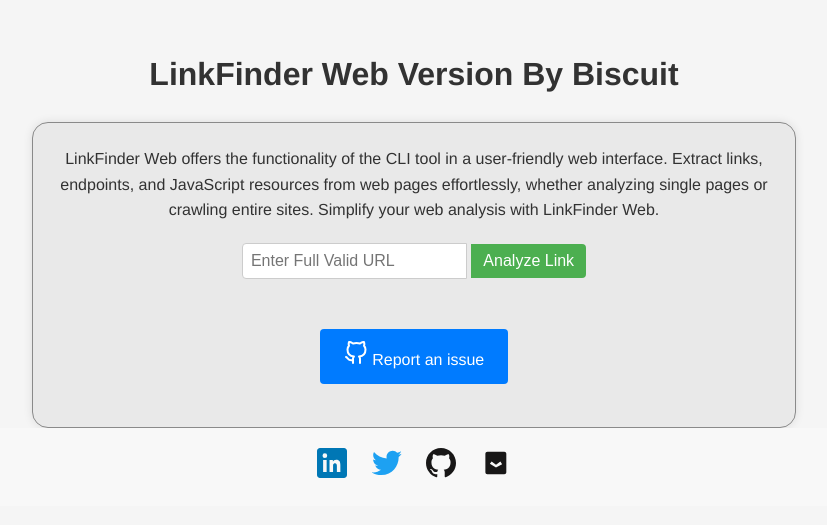
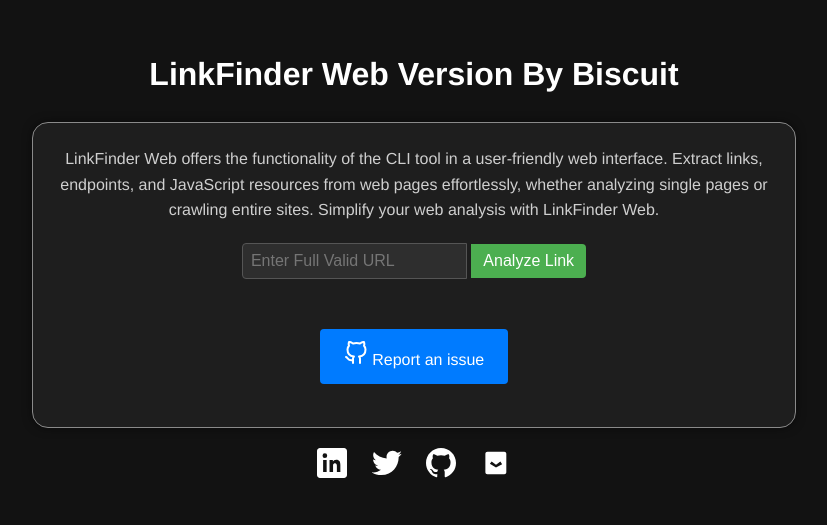
Before and after one commit to Raunaksplanet/LinkFinder-Web-Version, a Flask app: page / in a window 1280 px wide. Shown: the top 525 px of the page, without its empty margins (226-1053 px from the left). Run offline with Flask 3, Linux system fonts and the light colour scheme.

Commit message:
Update style.css

```diff
--- a/static/style.css
+++ b/static/style.css
@@ -1,20 +1,21 @@
 body {
     font-family: Helvetica, sans-serif;
-    background-color: #f5f5f5;
-    color: #323232;
+    background-color: #121212; /* Dark background */
+    color: #e0e0e0; /* Light text color */
     padding: 20px;
     line-height: 1.6;
 }
 
 h1 {
     text-align: center;
+    color: #ffffff; /* White color for headings */
 }
 
 .footer {
     text-align: center;
     margin-top: auto;
     padding: 20px;
-    background-color: #f8f8f8;
+    /* background-color: #1f1f1f; Slightly lighter dark background for footer */
 }
 
 .footer a {
@@ -22,48 +23,33 @@ h1 {
     display: inline-block;
 }
 
-.footer .linkedin {
-    width: 30px;
-    height: 30px;
-    fill: #0077B5; /* Set a default fill color for the icons */
-}
-
-.footer .twitter {
-    width: 30px;
-    height: 30px;
-    fill: #1DA1F2; /* Set a default fill color for the icons */
-}
-
-.footer .github {
-    width: 30px;
-    height: 30px;
-    fill: #181717; /* Set a default fill color for the icons */
-}
-
+.footer .linkedin,
+.footer .twitter,
+.footer .github,
 .footer .medium {
     width: 30px;
     height: 30px;
-    fill: #181717; /* Set a default fill color for the icons */
+    fill: #ffffff; /* White color for the icons */
 }
 
 .container {
     display: flex;
     flex-direction: column;
     align-items: center;
-    background-color: #e9e9e9;
+    background-color: #1e1e1e;
     padding: 23px;
     margin: 0 auto;
     border: 1px solid #8a8a8a;
     border-radius: 1em;
-    box-shadow: 0 0 10px rgba(0, 0, 0, 0.1);
+    box-shadow: 0 0 10px rgba(0, 0, 0, 0.5); /* Darker shadow */
     width: 56vw;
-
 }
 
 .description {
     max-width: 800px;
     text-align: center;
     margin-bottom: 20px;
+    color: #cfcfcf; /* Lighter text color */
 }
 
 .Input-Link {
@@ -75,21 +61,14 @@ h1 {
 .URL {
     flex: 1;
     padding: 8px;
-    border: 1px solid #ccc;
+    border: 1px solid #555; /* Darker border */
     border-radius: 4px 0 0 4px;
     font-size: 16px;
+    background-color: #2e2e2e; /* Darker background */
+    color: #e0e0e0; /* Light text color */
 }
 
-.file-input {
-    padding: 8px 12px;
-    background-color: #4CAF50;
-    color: white;
-    border: none;
-    border-radius: 0 4px 4px 0;
-    cursor: pointer;
-    font-size: 16px;
-}
-
+.file-input,
 .button {
     padding: 8px 12px;
     background-color: #4CAF50;
@@ -115,3 +94,10 @@ h1 {
 .button:hover {
     background-color: #0056b3;
 }
+
+.footer .linkedin:hover,
+.footer .twitter:hover,
+.footer .github:hover,
+.footer .medium:hover {
+    fill: #00aaff; /* Highlight color on hover */
+}
```
